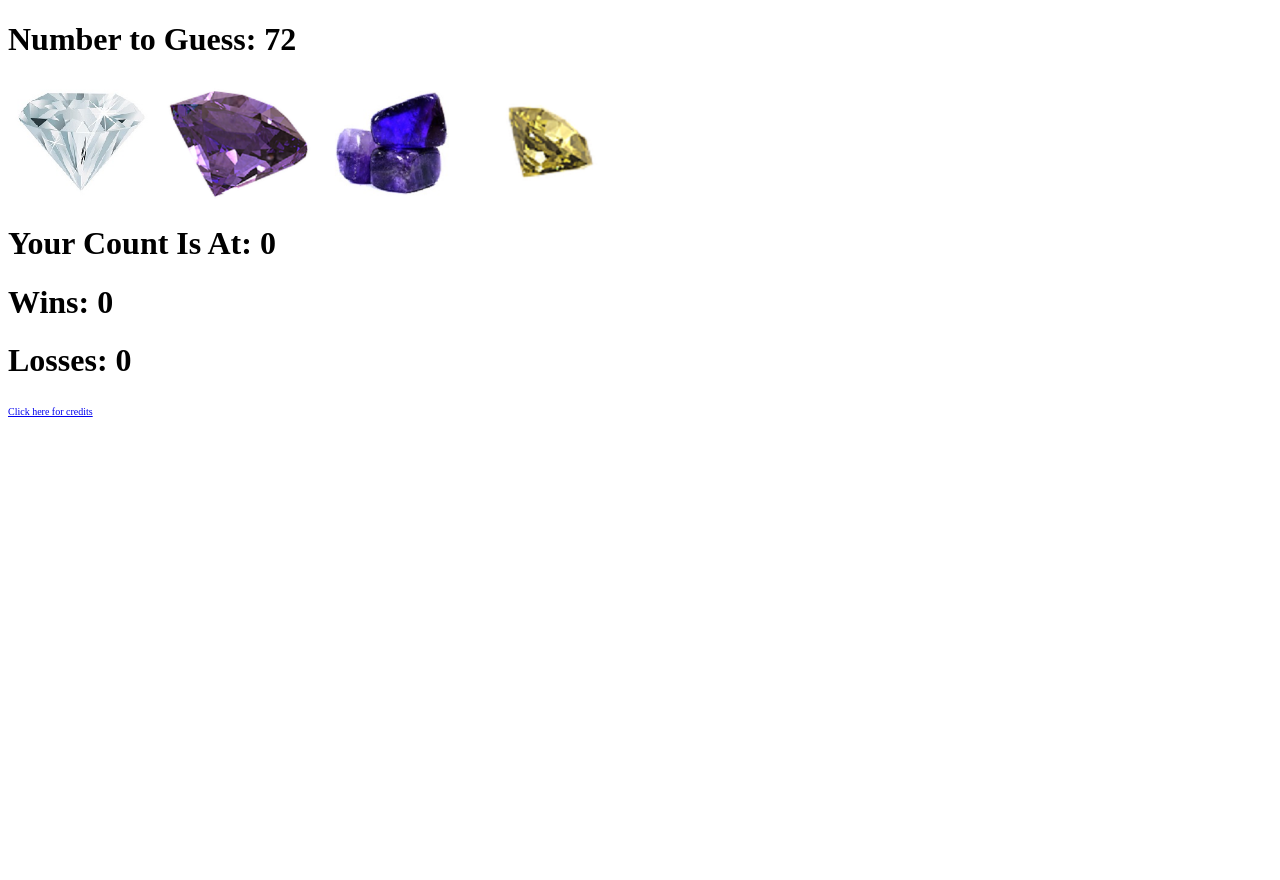
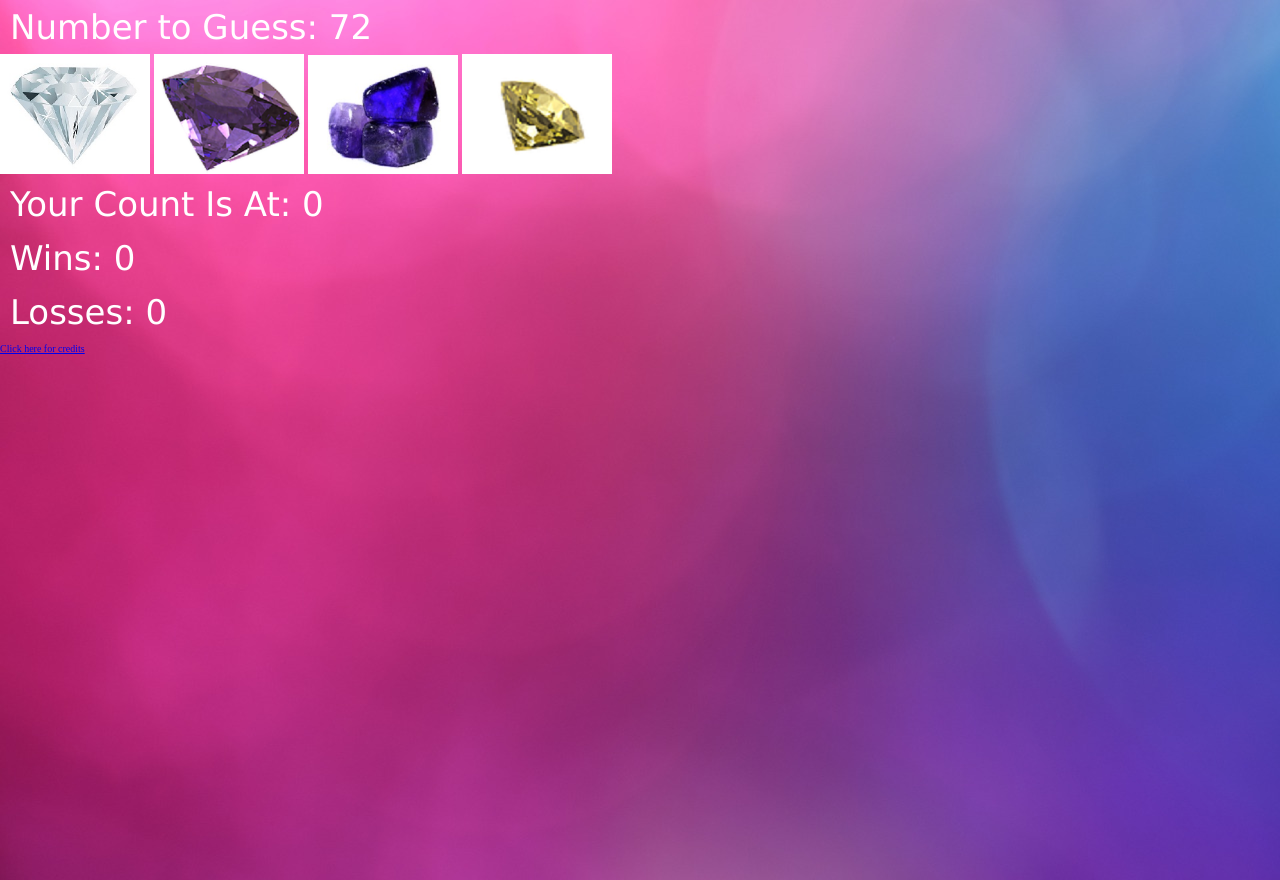
Before and after one commit to savycodr/crystal-game, a plain HTML site: page index.html in a window 1280 px wide. Before the commit the page ends 800 px from the top, so only its background shows below. Drawn offline with nearby package versions, Linux system fonts and the light colour scheme.

Commit message:
added reset.css and a background to index

```diff
--- a/assets/css/reset.css
+++ b/assets/css/reset.css
@@ -0,0 +1,48 @@
+/* http://meyerweb.com/eric/tools/css/reset/
+   v2.0 | 20110126
+   License: none (public domain)
+*/
+
+html, body, div, span, applet, object, iframe,
+h1, h2, h3, h4, h5, h6, p, blockquote, pre,
+a, abbr, acronym, address, big, cite, code,
+del, dfn, em, img, ins, kbd, q, s, samp,
+small, strike, strong, sub, sup, tt, var,
+b, u, i, center,
+dl, dt, dd, ol, ul, li,
+fieldset, form, label, legend,
+table, caption, tbody, tfoot, thead, tr, th, td,
+article, aside, canvas, details, embed,
+figure, figcaption, footer, header, hgroup,
+menu, nav, output, ruby, section, summary,
+time, mark, audio, video {
+	margin: 0;
+	padding: 0;
+	border: 0;
+	font-size: 100%;
+	font: inherit;
+	vertical-align: baseline;
+}
+/* HTML5 display-role reset for older browsers */
+article, aside, details, figcaption, figure,
+footer, header, hgroup, menu, nav, section {
+	display: block;
+}
+body {
+	line-height: 1;
+}
+ol, ul {
+	list-style: none;
+}
+blockquote, q {
+	quotes: none;
+}
+blockquote:before, blockquote:after,
+q:before, q:after {
+	content: '';
+	content: none;
+}
+table {
+	border-collapse: collapse;
+	border-spacing: 0;
+}
--- a/assets/css/style.css
+++ b/assets/css/style.css
@@ -1,9 +1,55 @@
+
+html {
+    height: 100%;
+  }
+
+body{
+      /* this let background pattern go edge to edge */
+      margin: 0px 0px 0px 0px;
+      height: 100%;
+  }
+
+h1 {
+    font-family: Verdana, Geneva, Tahoma, sans-serif;
+    font-size: 34px;
+    color: #ffffff;
+    padding: 10px;
+}
+
+a {
+    /* can we fix this to the bottom of the page? */
+    /* this will make it a sticky footer if height is 100% */
+    left: 0;
+    bottom: 0;
+}
 
 /* Below we added some simple CSS to resize our images */
 .crystal-image {
     width: 150px;
     height: auto;
   }
+
+  /* this defines our wrapper for webpage background */
+  #pattern{
+
+    /* background color will ony appear if background image is unavailable */
+    background-color: cyan;
+    background-image: url("../images/background-1121216_1920.jpg");
+    /*width: 100%;*/
+    /* Note height: auto was very important to make sure the background image filled in entirely (especially on the long porfolio.html page */
+    height: auto !important;
+
+     /* Note height at 100% is very important for sticky footer */
+    height: 100%;
+    padding-bottom: 80px;
+
+    /* needed to embed container */
+    position: relative;
+
+    /* Preserve aspet ratio of background image*/
+    min-width: 100%;
+    min-height: 100%;
+}
 
   /* You use `980px` because you never want any of the content to be cut off. Since the desktop layout is about 960px wide, you want the media queries to kick in before your content gets cut off.
 
--- a/index.html
+++ b/index.html
@@ -3,12 +3,12 @@
 <head>
   <title>Crystal Game</title>
   <meta name="viewport" content="width=device-width, initial-scale=1">
+  <link rel="stylesheet" type="text/css" href="assets/css/reset.css">
   <link rel="stylesheet" type="text/css" href="assets/css/style.css">
 </head>
 <body>
 
-
-
+<div id="pattern">
 <!-- Here we added a header which will hold the "number-to-guess" -->
 <h1>Number to Guess: <span id="number-to-guess"></span></h1>
 
@@ -33,6 +33,7 @@
 
  <!--  add a credit page-->
  <a href="credit.html" target="_blanK" style="font-size: 10px; text-align: left; padding-left: 0px">Click here for credits</a>
+</div> <!--end of pattern wrapper div-->
 
 <!-- Here we added a link to the jQuery library -->
 <script type="text/javascript" src="https://cdnjs.cloudflare.com/ajax/libs/jquery/3.2.1/jquery.min.js"></script>
```
Also changed, not shown: credit.html (+4 -0 lines), assets/images/background-1121216_1920.jpg (added).
